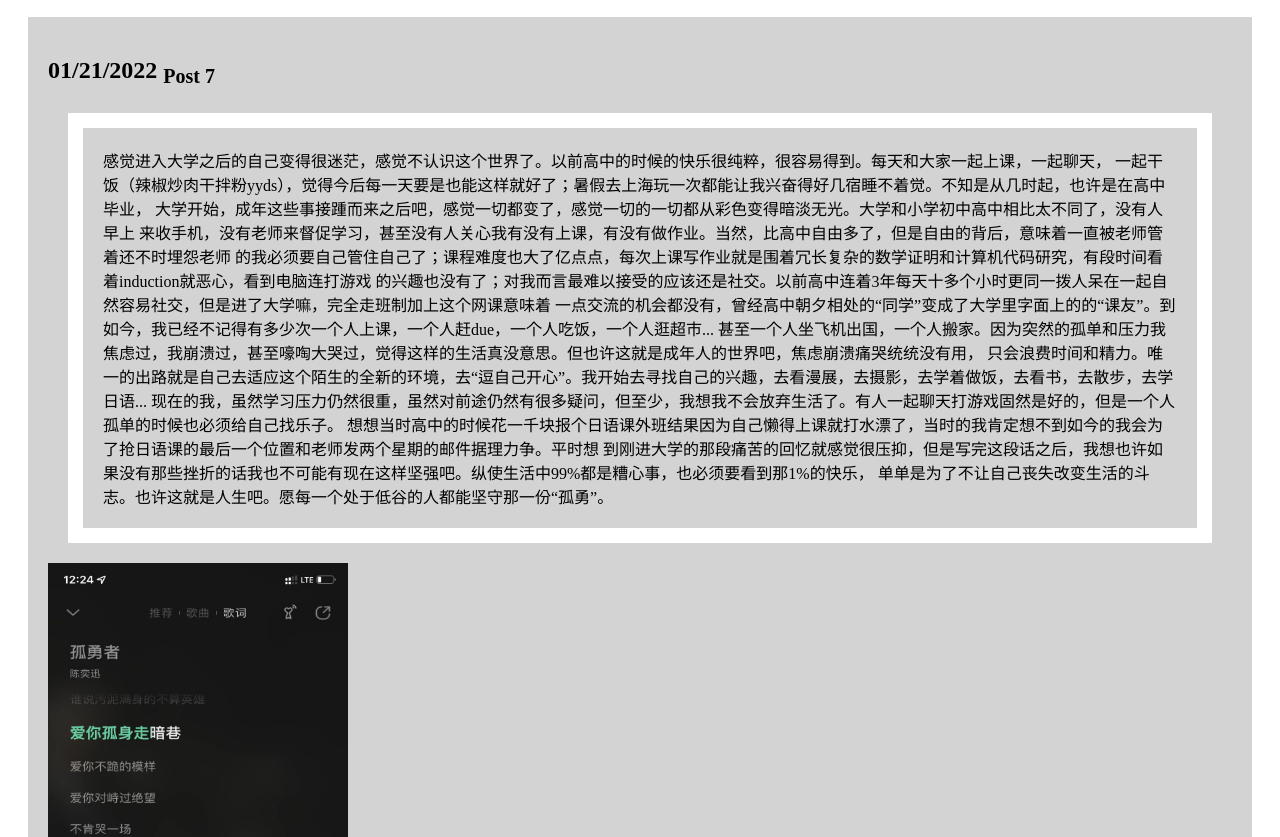
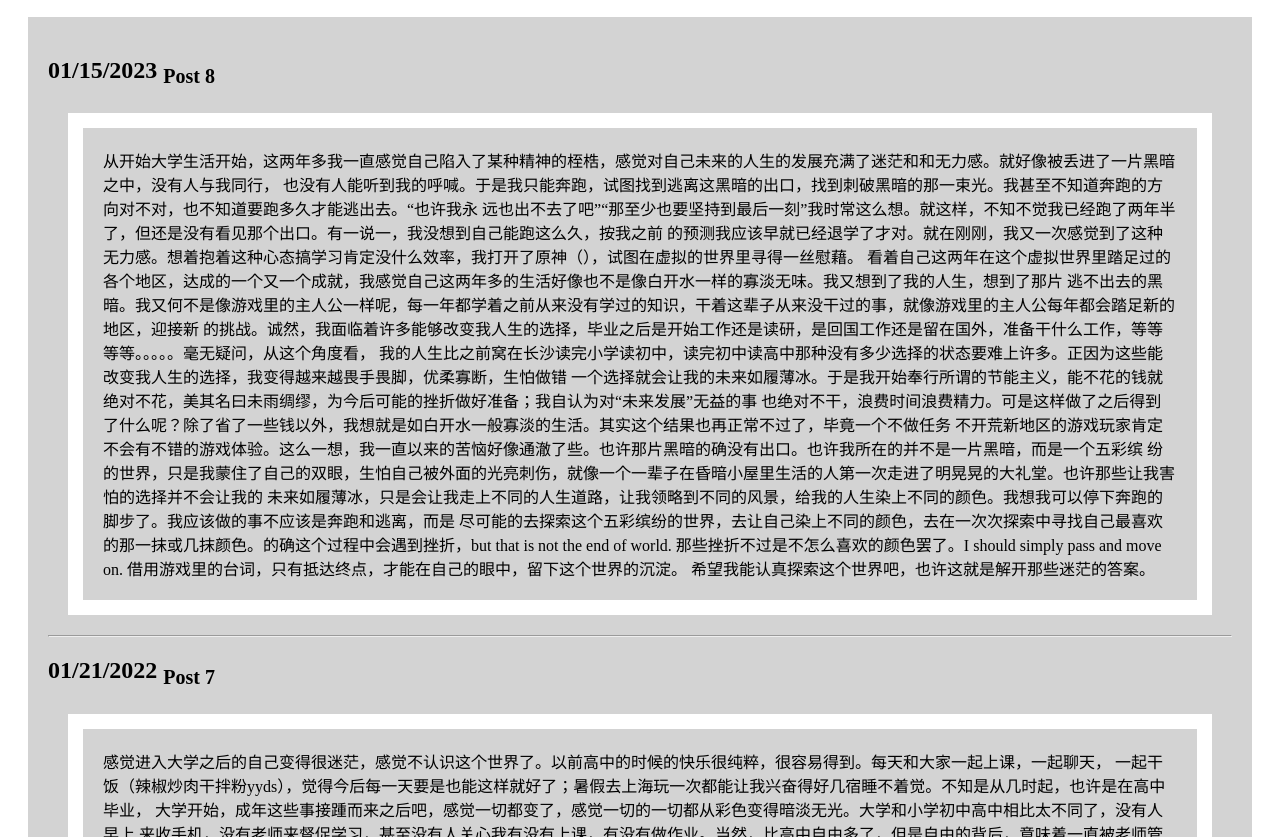
Before and after one commit to moyilin-michael/moyilin-michael.github.io, a plain HTML site: page index.html in a window 1280 px wide. Shown: the part 553-1390 px from the top of the page. Drawn offline with Linux system fonts and the light colour scheme.

Commit message:
Update index.html
added post 8

```diff
--- a/index.html
+++ b/index.html
@@ -40,6 +40,25 @@
 
 <div id="content">
     <section>
+        <h1>01/15/2023 <sub>Post 8<sub>  </h1>
+         <p>从开始大学生活开始，这两年多我一直感觉自己陷入了某种精神的桎梏，感觉对自己未来的人生的发展充满了迷茫和和无力感。就好像被丢进了一片黑暗之中，没有人与我同行，
+           也没有人能听到我的呼喊。于是我只能奔跑，试图找到逃离这黑暗的出口，找到刺破黑暗的那一束光。我甚至不知道奔跑的方向对不对，也不知道要跑多久才能逃出去。“也许我永
+           远也出不去了吧”“那至少也要坚持到最后一刻”我时常这么想。就这样，不知不觉我已经跑了两年半了，但还是没有看见那个出口。有一说一，我没想到自己能跑这么久，按我之前
+           的预测我应该早就已经退学了才对。就在刚刚，我又一次感觉到了这种无力感。想着抱着这种心态搞学习肯定没什么效率，我打开了原神（），试图在虚拟的世界里寻得一丝慰藉。
+           看着自己这两年在这个虚拟世界里踏足过的各个地区，达成的一个又一个成就，我感觉自己这两年多的生活好像也不是像白开水一样的寡淡无味。我又想到了我的人生，想到了那片
+           逃不出去的黑暗。我又何不是像游戏里的主人公一样呢，每一年都学着之前从来没有学过的知识，干着这辈子从来没干过的事，就像游戏里的主人公每年都会踏足新的地区，迎接新
+           的挑战。诚然，我面临着许多能够改变我人生的选择，毕业之后是开始工作还是读研，是回国工作还是留在国外，准备干什么工作，等等等等。。。。。毫无疑问，从这个角度看，
+           我的人生比之前窝在长沙读完小学读初中，读完初中读高中那种没有多少选择的状态要难上许多。正因为这些能改变我人生的选择，我变得越来越畏手畏脚，优柔寡断，生怕做错
+           一个选择就会让我的未来如履薄冰。于是我开始奉行所谓的节能主义，能不花的钱就绝对不花，美其名曰未雨绸缪，为今后可能的挫折做好准备；我自认为对“未来发展”无益的事
+           也绝对不干，浪费时间浪费精力。可是这样做了之后得到了什么呢？除了省了一些钱以外，我想就是如白开水一般寡淡的生活。其实这个结果也再正常不过了，毕竟一个不做任务
+           不开荒新地区的游戏玩家肯定不会有不错的游戏体验。这么一想，我一直以来的苦恼好像通澈了些。也许那片黑暗的确没有出口。也许我所在的并不是一片黑暗，而是一个五彩缤
+           纷的世界，只是我蒙住了自己的双眼，生怕自己被外面的光亮刺伤，就像一个一辈子在昏暗小屋里生活的人第一次走进了明晃晃的大礼堂。也许那些让我害怕的选择并不会让我的
+           未来如履薄冰，只是会让我走上不同的人生道路，让我领略到不同的风景，给我的人生染上不同的颜色。我想我可以停下奔跑的脚步了。我应该做的事不应该是奔跑和逃离，而是
+           尽可能的去探索这个五彩缤纷的世界，去让自己染上不同的颜色，去在一次次探索中寻找自己最喜欢的那一抹或几抹颜色。的确这个过程中会遇到挫折，but that is not the
+           end of world. 那些挫折不过是不怎么喜欢的颜色罢了。I should simply pass and move on. 借用游戏里的台词，只有抵达终点，才能在自己的眼中，留下这个世界的沉淀。
+           希望我能认真探索这个世界吧，也许这就是解开那些迷茫的答案。</p>
+        <hr/>
+
         <h1>01/21/2022 <sub>Post 7<sub>  </h1>
          <p>感觉进入大学之后的自己变得很迷茫，感觉不认识这个世界了。以前高中的时候的快乐很纯粹，很容易得到。每天和大家一起上课，一起聊天，
            一起干饭（辣椒炒肉干拌粉yyds），觉得今后每一天要是也能这样就好了；暑假去上海玩一次都能让我兴奋得好几宿睡不着觉。不知是从几时起，也许是在高中毕业，
```
